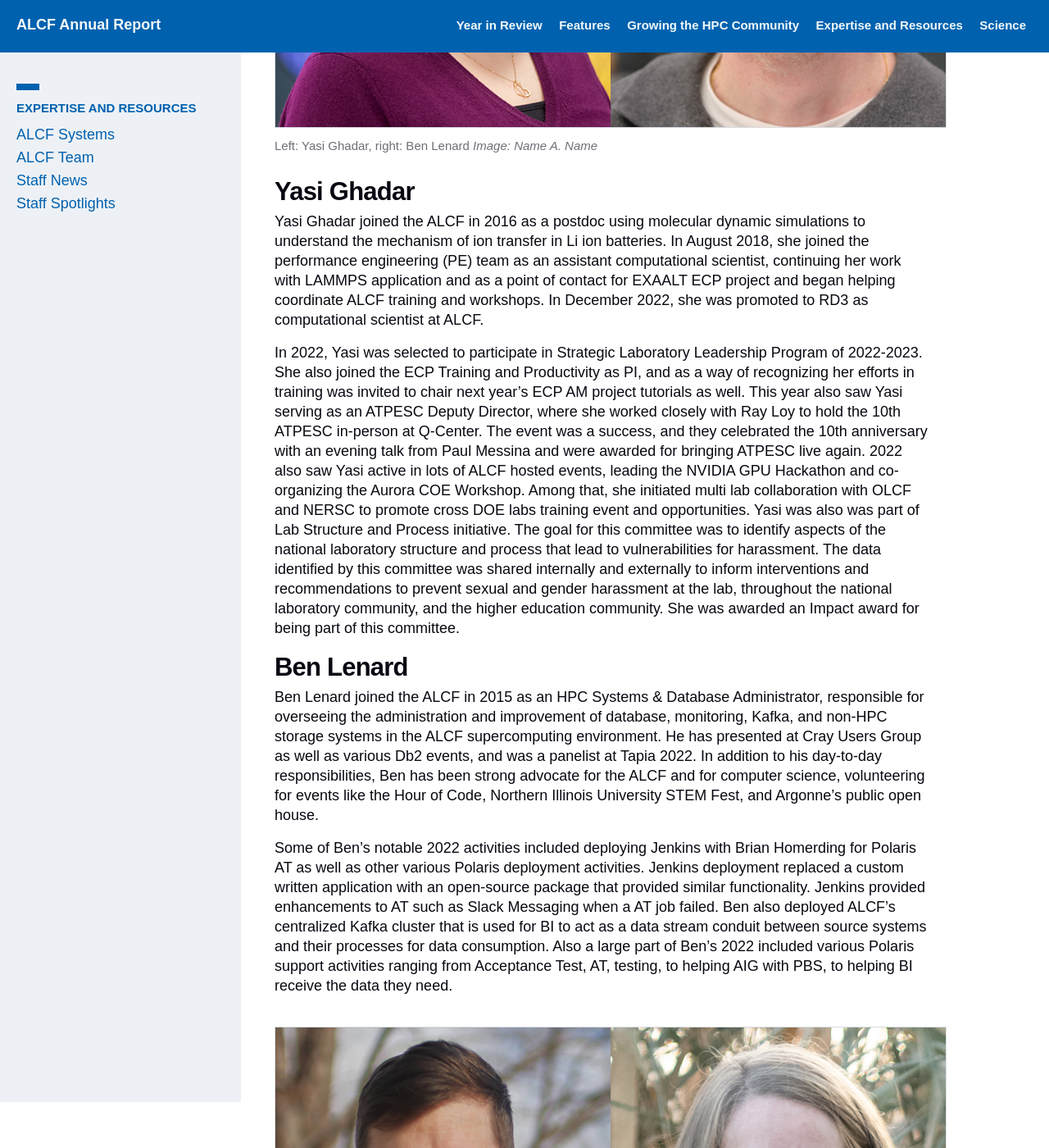
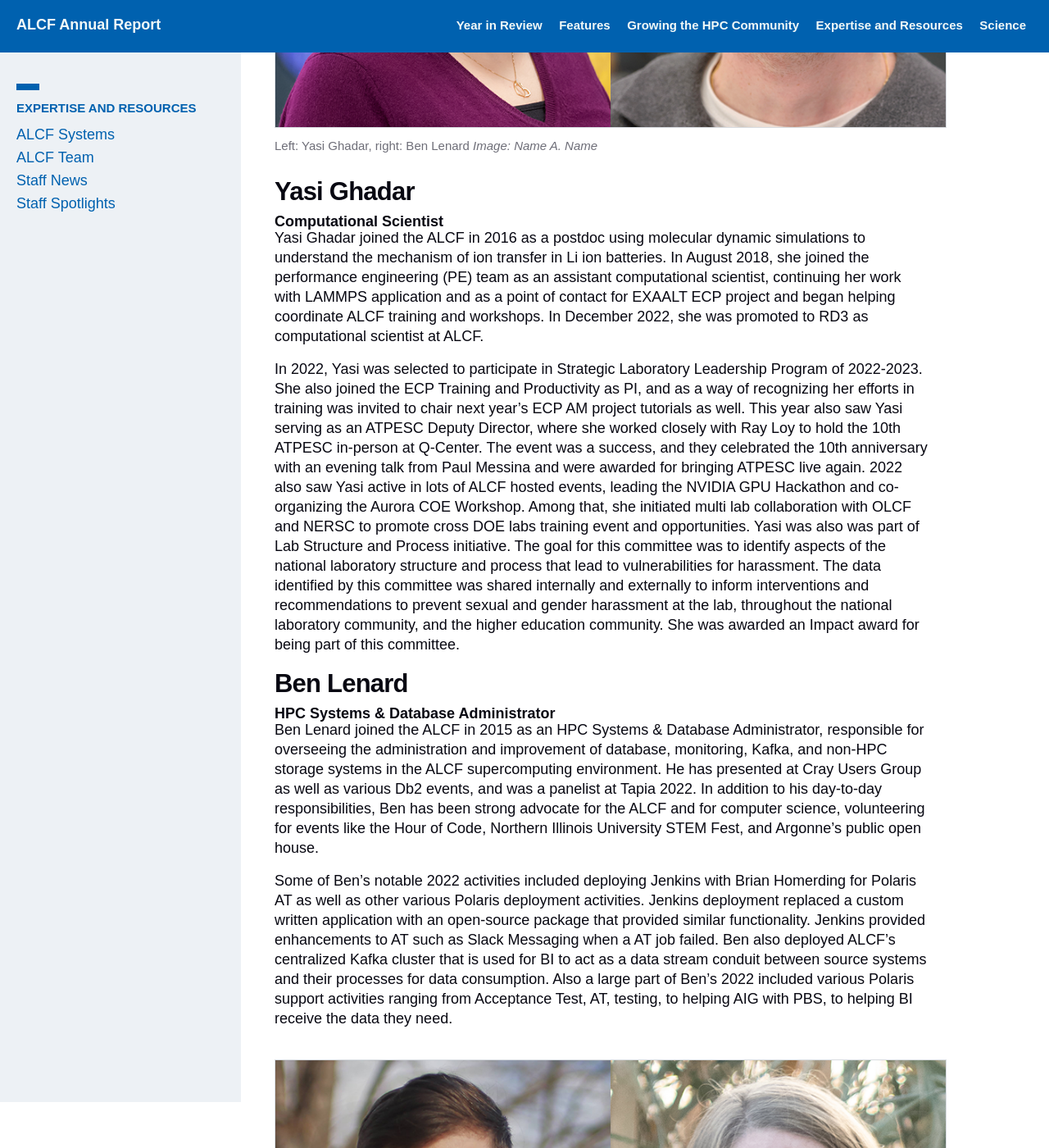
Before and after one commit to sbx-bnagle/ALCF-AR2022, a Jekyll site: the page built from 04_expertise-and-resources/staff-spotlights.md, in a window 1280 px wide and 1400 px high, scrolled down 586 px. Shown: the whole window at 82% size. Built offline with Jekyll 4.4.1, drawn with Linux system fonts in a browser that asks for light colours; some web fonts are replaced; some of the changed text lies outside the part shown.

Commit message:
Headers updated and titles added - LL

```diff
--- a/04_expertise-and-resources/staff-spotlights.md
+++ b/04_expertise-and-resources/staff-spotlights.md
@@ -16,6 +16,7 @@ permalink: expertise-and-resources/staff-spotlights/
 %}
 
 # Yasi Ghadar
+## Computational Scientist
 
 Yasi Ghadar joined the ALCF in 2016 as a postdoc using molecular dynamic simulations to understand the mechanism of ion transfer in Li ion batteries. In August 2018, she joined the performance engineering (PE) team as an assistant computational scientist, continuing her work with LAMMPS application and as a point of contact for EXAALT ECP project and began helping coordinate ALCF training and workshops. In December 2022, she was promoted to RD3 as computational scientist at ALCF.
 
@@ -24,6 +25,7 @@ In 2022, Yasi was selected to participate in Strategic Laboratory Leadership Pro
 
 
 # Ben Lenard
+## HPC Systems & Database Administrator
 
 Ben Lenard joined the ALCF in 2015 as an HPC Systems & Database Administrator, responsible for overseeing the administration and improvement of database, monitoring, Kafka, and non-HPC storage systems in the ALCF supercomputing environment. He has presented at Cray Users Group as well as various Db2 events, and was a panelist at Tapia 2022. In addition to his day-to-day responsibilities, Ben has been strong advocate for the ALCF and for computer science, volunteering for events like the Hour of Code, Northern Illinois University STEM Fest, and Argonne’s public open house.
 
@@ -62,6 +66,7 @@ In 2021, Katie received an Impact Argonne Award for a notable achievement in ext
 %}
 
 # Brice Videau
+## Computer Scientist
 
 Brice Videau joined the ALCF in 2019, as a computer scientist with a joint appointment with MCS, focusing on code generation, meta-programming, optimization, and auto-tuning for High Performance Computing. As a part of the ALCF Performance Engineering team, Brice works on heterogeneous programming models, which are the programming models used to leverage accelerators and GPUs such as those we will be using in Aurora. In 2022, Brice lead the HIP on Aurora ECP project where he and his team are bringing the HIP programming model used on frontier to the Intel GPUs, so application developers can reuse their HIP code and avoid the added work of porting their application to the SYCL programming model. Since last year, his team has seen the first release of their HIP backend called CHIP-SPV, and are closely working with application developers from ECP and other projects to bring their HIP applications to Aurora using our work.
 
```
Also changed, not shown: other parts of 04_expertise-and-resources/staff-spotlights.md (+2 -0 lines).
